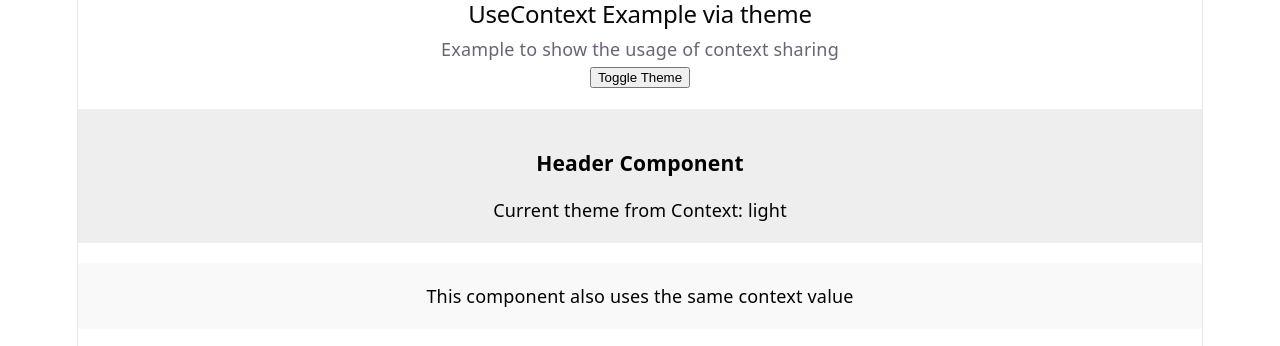
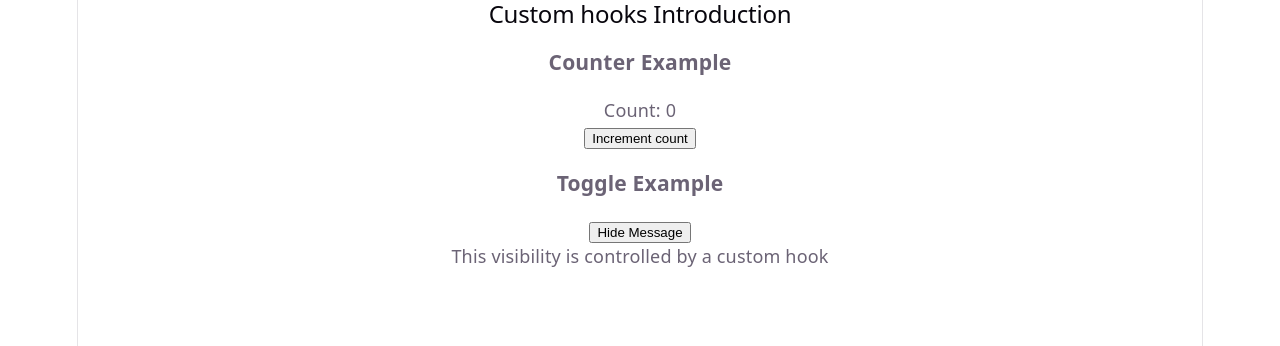
Before and after one commit to nandinirrr2450-source/MERN_Stu_FebMay26_Mys, a React (Vite) app in the folder W10/D2/my-app/: page / in a window 1280 px wide. Shown: the top 346 px of the page. Built offline with nearby package versions, Linux system fonts and the light colour scheme.

Commit message:
Custom hooks added

```diff
--- a/W10/D2/my-app/src/App.jsx
+++ b/W10/D2/my-app/src/App.jsx
@@ -4,11 +4,13 @@ import viteLogo from './assets/vite.svg'
 import heroImg from './assets/hero.png'
 import './App.css'
 import {UseContextIntro} from './components/p1.jsx'
+import {CustomHooksIntro} from './components/p2.jsx'
 
 function App() {
   return(
     <>
-        <UseContextIntro/>
+        {/* <UseContextIntro/> */}
+        <CustomHooksIntro/>
     </>
   )
 }
```
